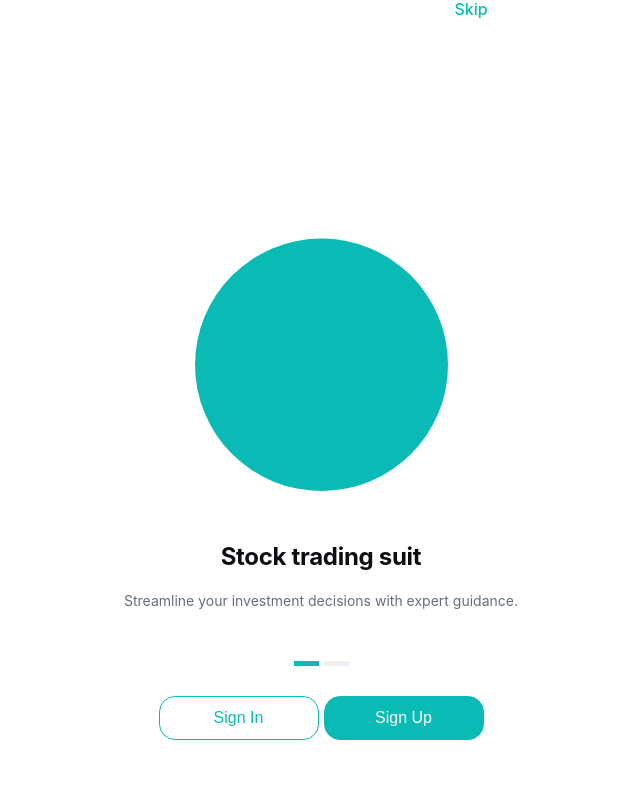
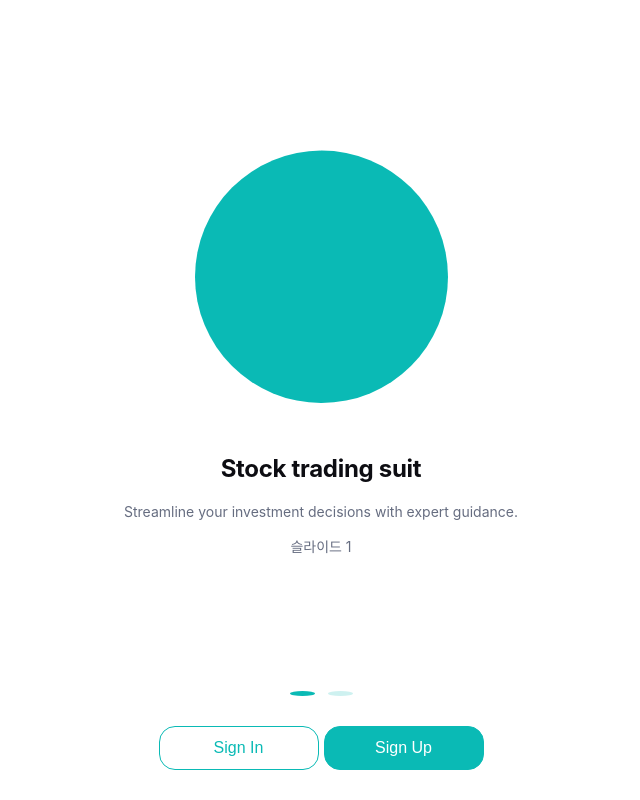
Before and after one commit to min75046591/dojusik, a Next.js app in the folder fe/: page /onboarding in a window 1280 px wide. Shown: the whole page, without its empty margins (319-959 px from the left). Built offline with nearby package versions, Linux system fonts and the light colour scheme.

Commit message:
feat:swiper 추가

```diff
--- a/fe/package.json
+++ b/fe/package.json
@@ -15,6 +15,7 @@
     "react": "^19.0.0",
     "react-chartjs-2": "^5.3.0",
     "react-dom": "^19.0.0",
+    "swiper": "^11.2.2",
     "throttle": "^1.0.3"
   },
   "devDependencies": {
--- a/fe/src/containers/main/Onboarding/index.css
+++ b/fe/src/containers/main/Onboarding/index.css
@@ -1,24 +1,9 @@
-
-.skip-button {
-    display: flex;
-
-  /* flex:1; */
-    width:100%;
-    align-items: center;
-    justify-content: center;
-    color: rgba(10,186,181,1);
-
-    font-family: Inter;
-    font-size: 16px;
-    font-style: normal;
-    font-weight: 500;
-    line-height: 160%;
-
-    gap:300px;
-
-    margin-top:-200px;
-    margin-bottom: 200px;
-
+/*
+swipe 스타일
+*/
+.swiper {
+  width: 100%;
+  height: 100%;
 }
 
 .content-box {
@@ -101,6 +86,8 @@ line-height: 150%; /* 21px */
 .slide-button-box{
     display: flex;
     gap:5px;
+    justify-content: center;
+    margin-top: 10px;
 }
 .button-able{
     width: 25px;
--- a/fe/src/containers/main/Onboarding/index.tsx
+++ b/fe/src/containers/main/Onboarding/index.tsx
@@ -1,7 +1,10 @@
 "use client";
-
 import React, {} from 'react'
 import { useRouter } from "next/navigation";
+import { Swiper, SwiperSlide } from 'swiper/react';
+import { Pagination } from 'swiper/modules';
+import 'swiper/css';
+import 'swiper/css/pagination';
 import Ellipse from '../../../../public/assets/icon/Ellipse'
 import routes from '../../../app/routes';
 import './index.css'
@@ -16,16 +19,20 @@ import './index.css'
         router.push(routes.signup);
       }
 
-
   return (
     <div className='global-container-style'>
-      <div className='content-box'>
-                <div className='skip-button'>
-                  <p>{' '}</p>
-              <p>
-                  Skip
-              </p>
-          </div>
+      <Swiper  pagination={{
+          el: ".slide-button-box", // 불렛 렌더링할 컴포넌트 클래스 이름
+          renderBullet: (index, className) => {
+            return `<span class="${className} ${
+              className.includes("swiper-pagination-bullet-active")
+                ? "button-disable"
+                : "button-able"
+            }"></span>`;
+          },
+        }} modules={[Pagination]} className="mySwiper">
+        <SwiperSlide>
+                <div className='content-box'>
         {/* 차트화면 완성되면 화면 사진 추가 */}
         <div className='image-style'>
           <Ellipse/>
@@ -33,14 +40,29 @@ import './index.css'
         {/*  */}
         <div className='text-box'>
           <div className='title-font'>Stock trading suit</div>
-          <div className='content-font'> Streamline your investment decisions with expert guidance.</div>
+          <div className='content-font'> Streamline your investment decisions with expert guidance.
+          <p> 슬라이드 1</p>
+          </div>
         </div>
-              <div className='slide-button-box'>
-                  <div className='button-able'> </div>
-                  <div className='button-disable'>  </div>
-              </div>
       </div>
-
+        </SwiperSlide>
+        <SwiperSlide>
+                          <div className='content-box'>
+        {/* 차트화면 완성되면 화면 사진 추가 */}
+        <div className='image-style'>
+          <Ellipse/>
+        </div>
+        {/*  */}
+        <div className='text-box'>
+          <div className='title-font'>Stock trading suit</div>
+          <div className='content-font'> Streamline your investment decisions with expert guidance.
+          <p> 슬라이드 2</p>
+          </div>
+        </div>
+      </div>
+        </SwiperSlide>
+      </Swiper>
+      <div className="slide-button-box"></div>
       <div className='button-box'>
         <button className='global-secondary-button-sm' onClick={goToSignIn}> Sign In </button>
         <button className='global-primary-button-sm' onClick={goToSignUp}> Sign Up </button>
```
Also changed, not shown: 1 other file (tests, documents, lock files or other folders).
